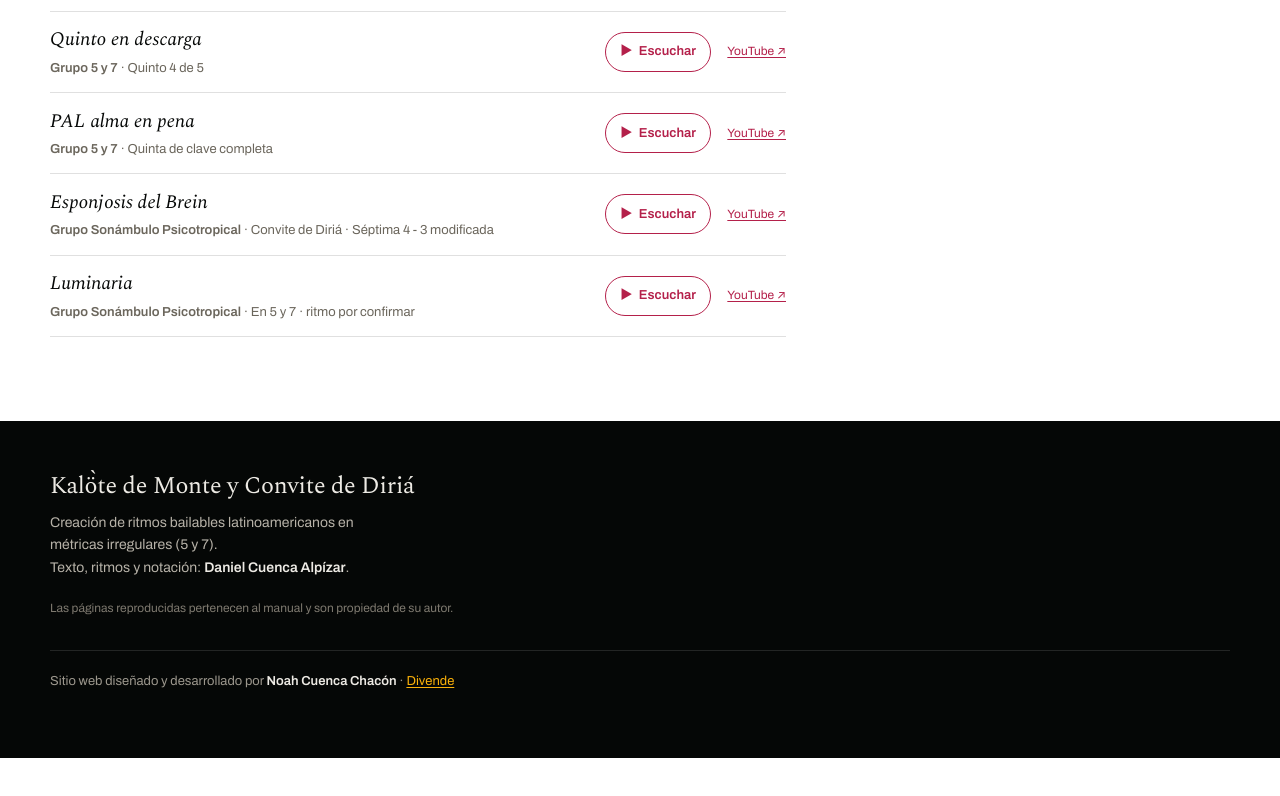
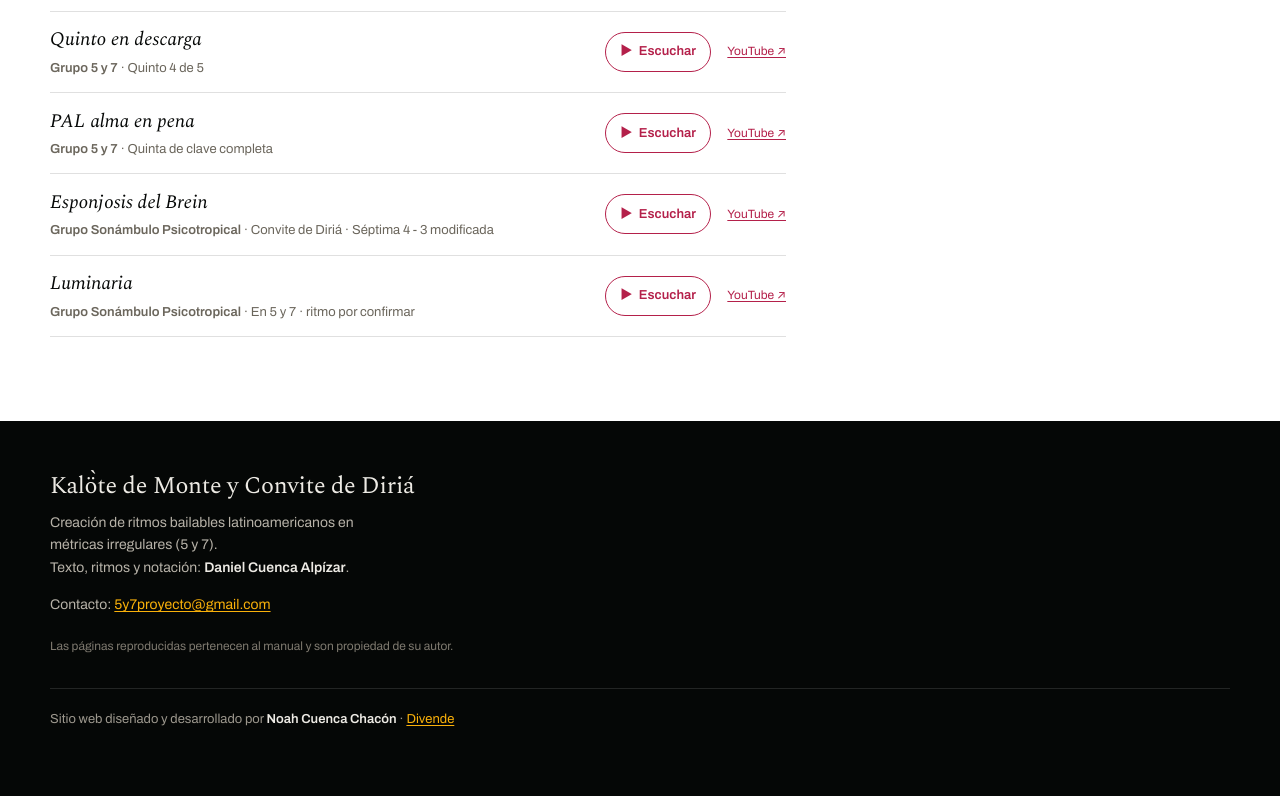
Before and after one commit to proyecto5y7/libro, a plain HTML site: page index.html in a window 1280 px wide. Shown: the part 6162-6958 px from the top of the page. Before the commit the page ends 6920 px from the top, so only its background shows below. Drawn offline with nearby package versions, Linux system fonts and the light colour scheme.

Commit message:
Update index.html

```diff
--- a/index.html
+++ b/index.html
@@ -1258,6 +1258,7 @@ html{scroll-behavior:smooth;scroll-padding-top:4.6rem}
   <div class="envoltura">
     <h2><span class="kal">Kal<span class="o">ö</span>te</span> de Monte y Convite de Diriá</h2>
     <p style="max-width:44ch">Creación de ritmos bailables latinoamericanos en métricas irregulares (5 y 7).<br>Texto, ritmos y notación: <b style="color:#EDEAE4">Daniel Cuenca Alpízar</b>.</p>
+    <p style="margin-top:var(--e2)">Contacto: <a href="mailto:5y7proyecto@gmail.com">5y7proyecto@gmail.com</a></p>
     <p style="margin-top:var(--e3);font-size:.75rem;color:#7E796F">Las páginas reproducidas pertenecen al manual y son propiedad de su autor.</p>
     <p class="credito">Sitio web diseñado y desarrollado por <b>Noah Cuenca Chacón</b> · <a href="https://divende.com" target="_blank" rel="noopener">Divende</a></p>
   </div>
```
